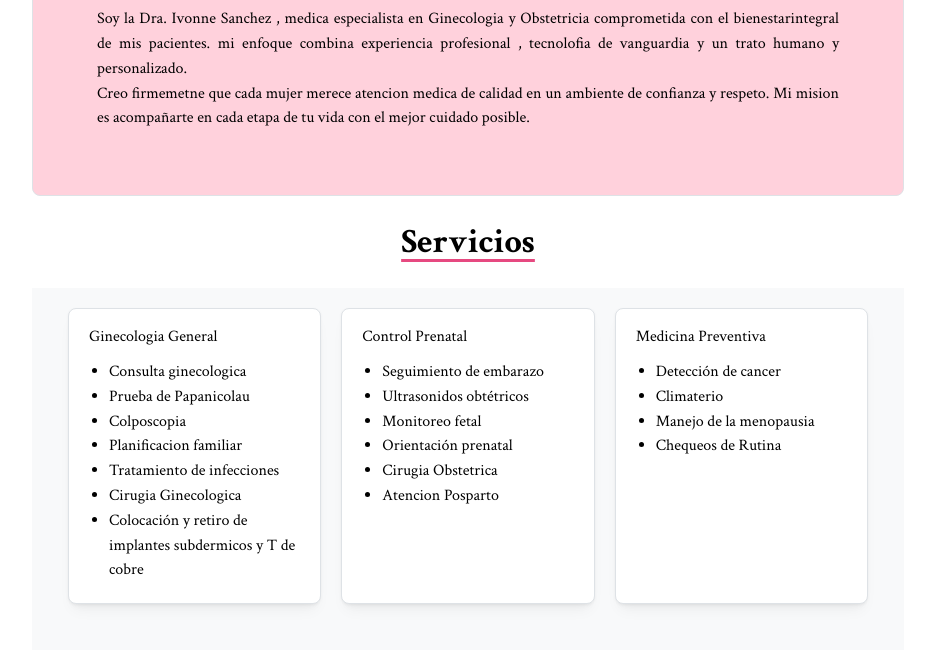
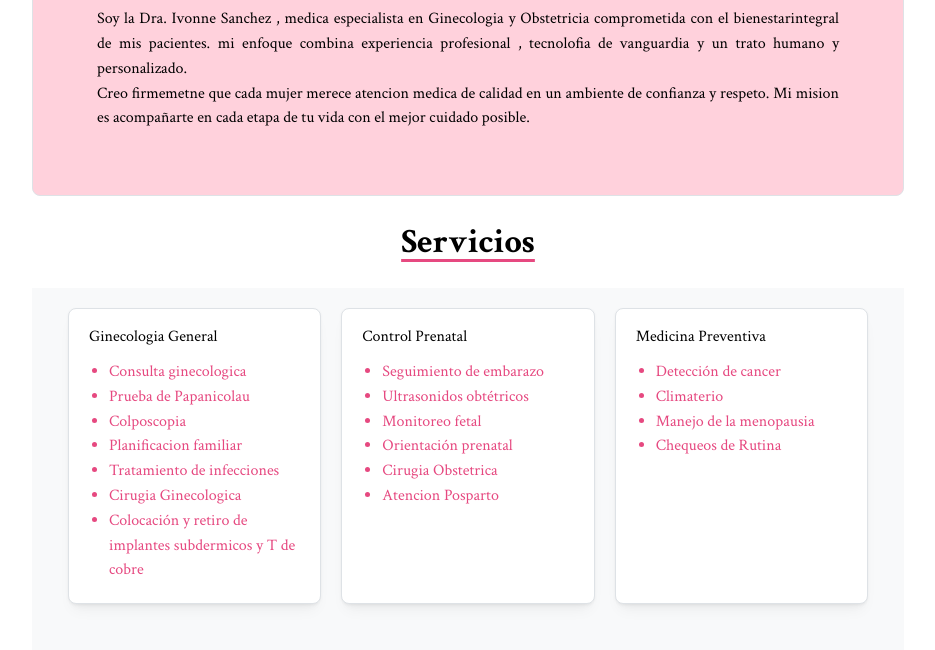
Before and after one commit to tofivann/landing_page_dra, a React (Vite) app: page / in a window 1280 px wide. Shown: the part 893-1543 px from the top of the page, without its empty margins (172-1107 px from the left). Built offline with nearby package versions, Linux system fonts and the light colour scheme.

Commit message:
landing page ivan

```diff
--- a/src/components/CardServicio.tsx
+++ b/src/components/CardServicio.tsx
@@ -1,16 +1,11 @@
-import { Stack, Image, Text, Card, Group, Button , List} from "@mantine/core";
-import { HugeiconsIcon } from "@hugeicons/react";
-import { Location01Icon } from "@hugeicons/core-free-icons";
+import { Text, Card, Group, List } from "@mantine/core";
 
-import { useState } from "react";
-import { ColorSwatch, CheckIcon } from "@mantine/core";
 import "../index.css";
 
 interface Propiedad {
   id: number;
   area: string;
   servicios: string[];
-  icon: React.ElementType;
 }
 interface CardProps {
   servicio: Propiedad;
@@ -19,22 +14,17 @@ interface CardProps {
 export function CardServicio({ servicio }: CardProps) {
   return (
     <Card key={servicio.id} shadow="sm" padding="lg" radius="md" withBorder>
-      <Card.Section>
-
-      </Card.Section>
+      <Card.Section></Card.Section>
 
       <Group justify="space-between" mt="md" mb="xs">
         <Text fw={500}>{servicio.area}</Text>
       </Group>
 
-       <List>
-       {
-        servicio.servicios.map((item, idex)=>(
-
-            <List.Item>{item}</List.Item>
-        ))
-       }
-    </List>
+      <List>
+        {servicio.servicios.map((item) => (
+          <List.Item c="pink">{item}</List.Item>
+        ))}
+      </List>
     </Card>
   );
 }
--- a/src/components/Navbar.tsx
+++ b/src/components/Navbar.tsx
@@ -6,7 +6,6 @@ import {
   Container,
   Stack,
   Text,
-  NavLink,
   Anchor,
 } from "@mantine/core";
 import classes from "./Navbar.module.css";
```
Also changed, not shown: src/components/PropertyGrip.tsx (+6 -19 lines), src/components/PropertyScreen.tsx (+7 -16 lines), 1 other file (tests, documents, lock files or other folders).
